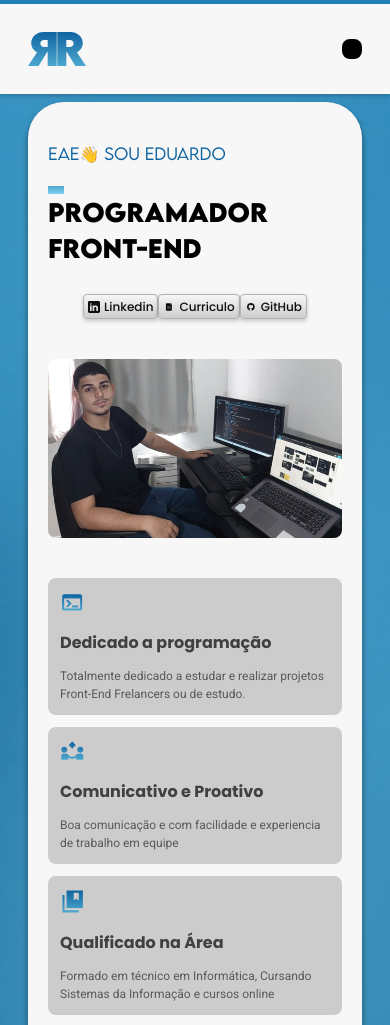
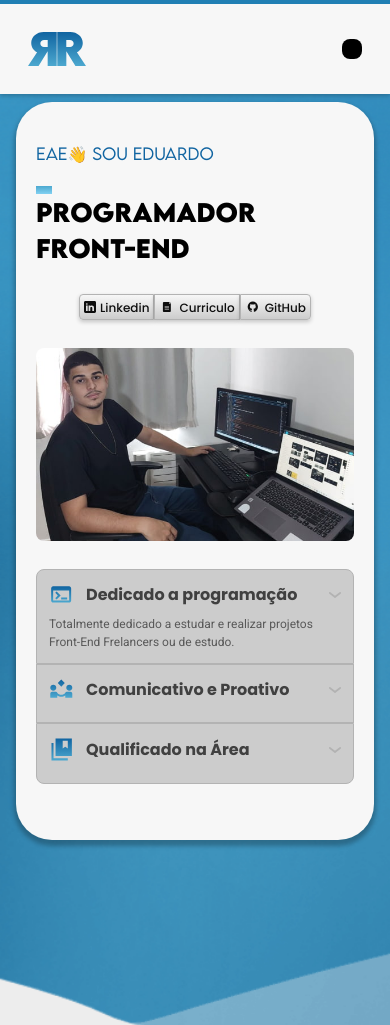
Before and after one commit to EduardoRRMalaquias/projeto_portifolio, a plain HTML site: page index.html in a window 390 px wide. Shown: the top 1025 px of the page. Drawn offline with Linux system fonts and the light colour scheme.

Commit message:
refatorado introducao mobile

```diff
--- a/css/components/componentes-globais.css
+++ b/css/components/componentes-globais.css
@@ -90,11 +90,34 @@
   max-width: max-content;
 }
 
-@media only screen and (max-width: 25rem /* 600px */) {
+@media only screen and (max-width: 38rem /* 600px */) {
   .lista-links {
-    gap: var(--8p);
-    flex-wrap: wrap;
-    justify-content: center;
+    gap: 0;
+    margin: 0 auto;
+  }
+
+  .lista-links svg {
+    height: var(--16p);
+    width: var(--16p);
+  }
+  .lista-links li:first-child svg {
+    height: var(--16p);
+    width: var(--12p);
+  }
+
+  .lista-links .btn-link {
+    gap: var(--4p);
+    padding: var(--4p);
+  }
+
+  .lista-links li:first-child .btn-link {
+    border-radius: var(--4p) 0 0 var(--4p);
+  }
+  .lista-links li:nth-child(2) .btn-link {
+    border-radius: 0;
+  }
+  .lista-links li:last-child .btn-link {
+    border-radius: 0 var(--4p) var(--4p) 0;
   }
 }
 
--- a/css/content/introducao.css
+++ b/css/content/introducao.css
@@ -7,10 +7,11 @@
 .introducao-conteudo {
   display: grid;
   grid-template-columns: 1fr 1fr;
-  gap: var(--40p);
+  gap: var(--28p) var(--40p);
   position: relative;
   padding-right: var(--40p);
   max-height: 600px;
+  position: relative;
 }
 
 .introducao-informacao {
@@ -33,8 +34,17 @@
 .diferencial {
   display: flex;
   gap: var(--20p);
-  max-width: max-content;
-  margin: auto;
+  margin: 0 auto;
+}
+
+.diferencial button {
+  background: none;
+  border: none;
+  text-align: left;
+}
+
+.diferencial img {
+  margin-bottom: var(--16p);
 }
 
 .diferencial h3 {
@@ -45,10 +55,6 @@
 .diferencial p {
   min-width: 20ch;
   max-width: 26ch;
-}
-
-.diferencial img {
-  margin-bottom: var(--16p);
 }
 
 .introducao-conteudo .imagem-perfil {
@@ -93,6 +99,10 @@
 }
 
 @media only screen and (max-width: 38rem /* 600px */) {
+  .introducao.p-container {
+    padding-left: var(--16p);
+    padding-right: var(--16p);
+  }
 
   .introducao-conteudo {
     padding-right: var(--20p);
@@ -110,48 +120,66 @@
   }
 
   .introducao-informacao .lista-links {
-    gap: 0;
-    flex-wrap: nowrap;
-    margin: 0 auto;
-  }
-  .introducao-informacao .lista-links svg {
-    height: var(--12p);
-    width: var(--12p);
-  }
-
-  .introducao-informacao .lista-links .btn-link{
-    gap: var(--4p);
-    padding:  var(--4p);
+    margin-bottom: 0;
   }
 
   .diferencial {
     flex-direction: column;
-    gap: var(--12p);
+    gap: 0;
     order: 2;
+    padding-top:var(--120p);
   }
 
   .diferencial-item {
     padding: var(--12p);
     background-color: var(--cor-08);
-    border-radius: var(--8p);
+    border-radius: 0;
+    border: 1px solid var(--cor-07);
+  }
+  .diferencial-item:first-child {
+    border-radius: var(--8p) var(--8p) 0 0;
+  }
+  .diferencial-item:last-child {
+    border-radius: 0 0 var(--8p) var(--8p);
+  }
+
+  .diferencial-item button {
+    display: grid;
+    grid-template-columns: auto 1fr auto;
+    align-items: center;
+    gap: var(--12p);
+    width: 100%;
+    margin-bottom: var(--8p);
+    cursor: pointer;
+  }
+  .diferencial-item button::after {
+    content: "";
+    width: var(--12p);
+    height: var(--8p);
+    background: url(../../img/icones/seta-indicador.svg) no-repeat;
+  }
+
+  .diferencial img,
+  .diferencial h3,
+  .introducao-conteudo .imagem-perfil img {
+    margin-bottom: 0;
   }
 
   .diferencial h3 {
     max-width: initial;
   }
 
-  .diferencial p {
+  .diferencial-item p {
     max-width: 50ch;
+    display: none;
+  }
+  .diferencial-item.ativo p{
+    display: block;
   }
 
-  .introducao-conteudo .imagem-perfil {
-    margin: initial;
-    position: relative;
-    left: 0;
-    right: 0;
-    width: 100%;
-  }
+
   .introducao-conteudo .imagem-perfil img {
     border-radius: var(--8p);
+
   }
 }
--- a/css/content/portifolio.css
+++ b/css/content/portifolio.css
@@ -76,8 +76,4 @@
   .projeto:nth-child(odd) .projeto-informacao {
     text-align: initial;
   }
-  .projeto:nth-child(odd) .flex,
-  .projeto:nth-child(odd) .lista-links {
-    margin-left: initial;
-  }
 }
--- a/index.html
+++ b/index.html
@@ -64,32 +64,50 @@
               GitHub</a></li>
         </ul>
       </div>
-      <div class="diferencial">
-        <div class="diferencial-item">
+      <dl class="diferencial">
+        <div class="diferencial-item ativo">
+          <dt>
+            <button>
               <picture>
                 <source media="(prefers-color-scheme: light)" srcset="./img/icones/dedicado-ligth.svg 25w" type="image/svg+xml" width="25" height="25">
                 <img src="./img/icones/dedicado.svg" srcset="./img/icones/dedicado.svg 25w" alt="" width="25" height="25">
               </picture>
               <h3 class="subtitulo-principal-pequeno cor-04">Dedicado a programação</h3>
+            </button>
+          </dt>
+          <dd>
             <p class="texto-terciario cor-05">Totalmente dedicado a estudar e realizar projetos Front-End Frelancers ou de estudo.</p>
+          </dd>
         </div>
         <div class="diferencial-item">
+          <dt>
+            <button>
               <picture>
                 <source media="(prefers-color-scheme: light)" srcset="./img/icones/comunicativo-ligth.svg 25w" type="image/svg+xml" width="25" height="25">
                 <img src="./img/icones/comunicativo.svg" srcset="./img/icones/comunicativo.svg 25w" alt="" width="25" height="25">
               </picture>
               <h3 class="subtitulo-principal-pequeno cor-04">Comunicativo e Proativo</h3>
+            </button>
+          </dt>
+          <dd>
             <p class="texto-terciario cor-05">Boa comunicação e com facilidade e experiencia de trabalho em equipe</p>
+          </dd>
         </div>
         <div class="diferencial-item">
+          <dt>
+            <button>
               <picture>
                 <source media="(prefers-color-scheme: light)" srcset="./img/icones/qualificado-ligth.svg 25w" type="image/svg+xml" width="25" height="25">
                 <img src="./img/icones/qualificado.svg" srcset="./img/icones/qualificado.svg 25w" alt="" width="25" height="25">
               </picture>
               <h3 class="subtitulo-principal-pequeno cor-04">Qualificado na Área</h3>
+            </button>
+          </dt>
+          <dd>
             <p class="texto-terciario cor-05">Formado em técnico em Informática, Cursando Sistemas da Informação e cursos online</p>
+          </dd>
         </div>
-      </div>
+      </dl>
       <picture class="imagem-perfil">
         <source media="(max-width: 600px)" srcset="./img/perfil-mobile.jpg" type="image/jpg" width="560" height="340">
         <source media="(max-width: 928px)" srcset="./img/perfil-tablet.jpg 1160w" type="image/jpg" width="1160" height="680">
```
Also changed, not shown: img/icones/seta-indicador.svg (added). Lines whose indentation alone changed are shown as unchanged.
